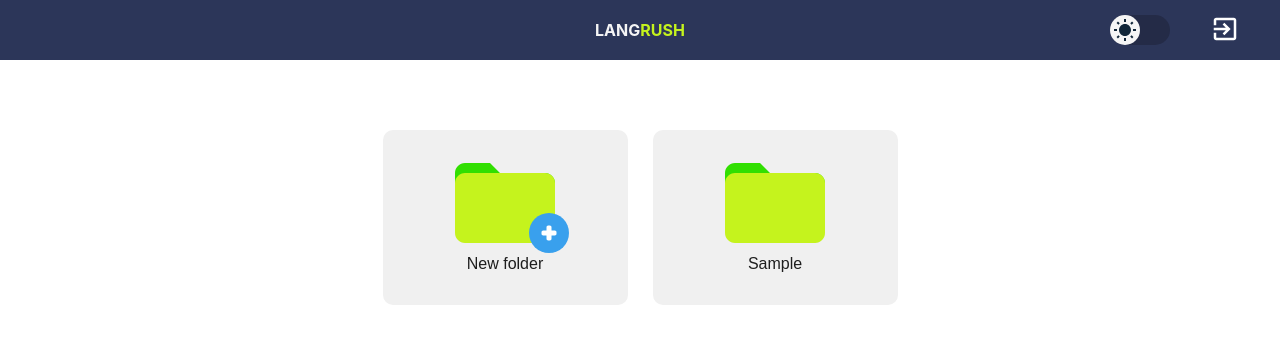
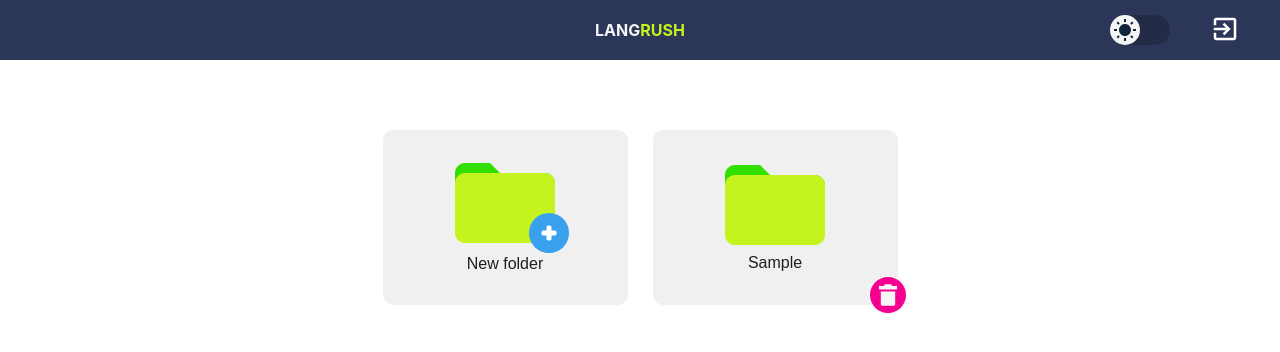
Before and after one commit to lang-rush/client, a React (Vite) app: page / in a window 1280 px wide. Shown: the top 352 px of the page. Built offline with nearby package versions, Linux system fonts and the light colour scheme; a web font is replaced by a local one.

Commit message:
feat: delete Icon

```diff
--- a/src/Features/Folders/Components/Folder/Folder.module.scss
+++ b/src/Features/Folders/Components/Folder/Folder.module.scss
@@ -11,6 +11,19 @@
   gap: 10px;
 
   cursor: pointer;
+
+  position: relative;
+
+  .delete {
+    height: 40px;
+    width: 40px;
+
+    border-radius: 50%;
+    position: absolute;
+    bottom: -10px;
+    right: -10px;
+    background-color: #f5f5f5;
+  }
 }
 
 .container.dark {
--- a/src/Features/Folders/Components/Folder/Folder.tsx
+++ b/src/Features/Folders/Components/Folder/Folder.tsx
@@ -1,9 +1,8 @@
 import { useAppSelector } from "src/store/store";
 import folderImage from "@assets/images/folder.svg";
+import deleteIcon from "@assets/images/delete.svg";
 import s from "./Folder.module.scss";
 import { FC } from "react";
-import { ReactSVG } from "react-svg";
-
 interface IFolderProps {
   id: string;
   name: string;
@@ -14,8 +13,11 @@ const Folder: FC<IFolderProps> = ({ name }) => {
 
   return (
     <div className={isDark ? `${s.container} ${s.dark}` : s.container}>
-      <ReactSVG src={folderImage} className={s.image} />
+      <img src={folderImage} className={s.image} />
       <p className={s.name}>{name}</p>
+      <div className={s.delete}>
+        <img src={deleteIcon} className={s.image} />
+      </div>
     </div>
   );
 };
```
Also changed, not shown: src/assets/images/delete.svg (added).
